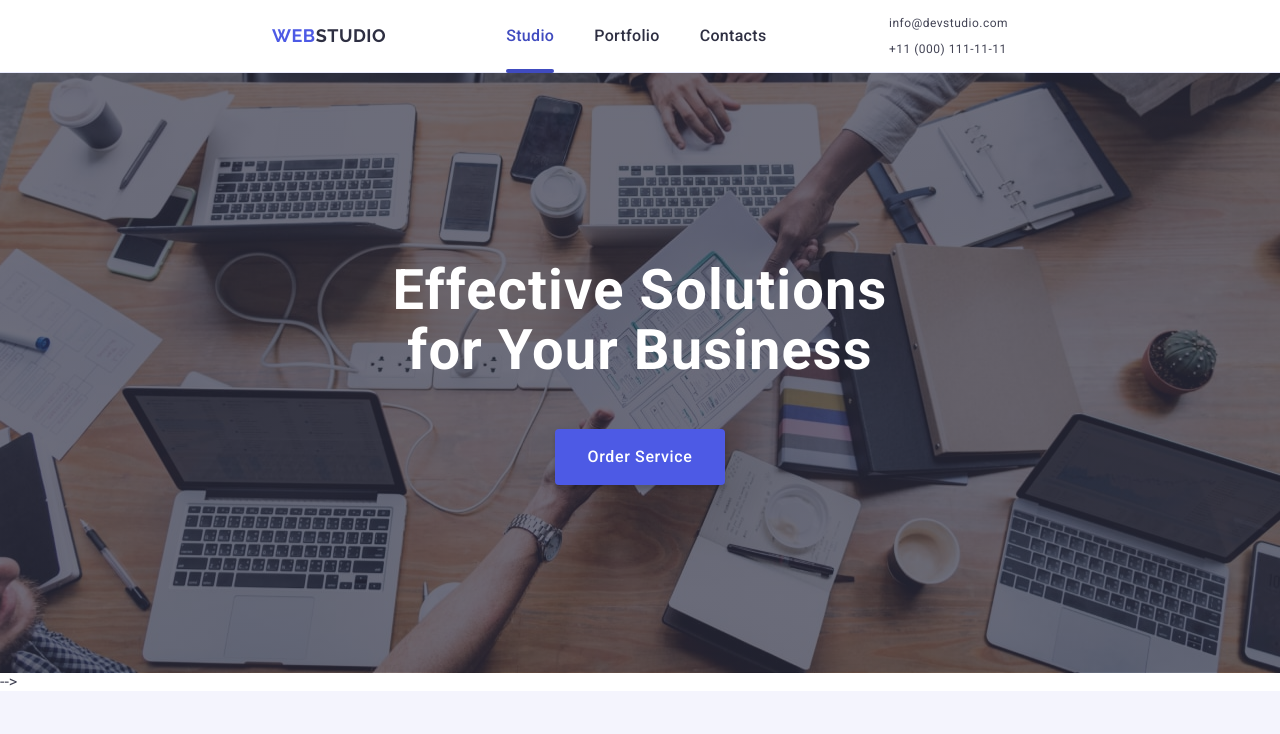
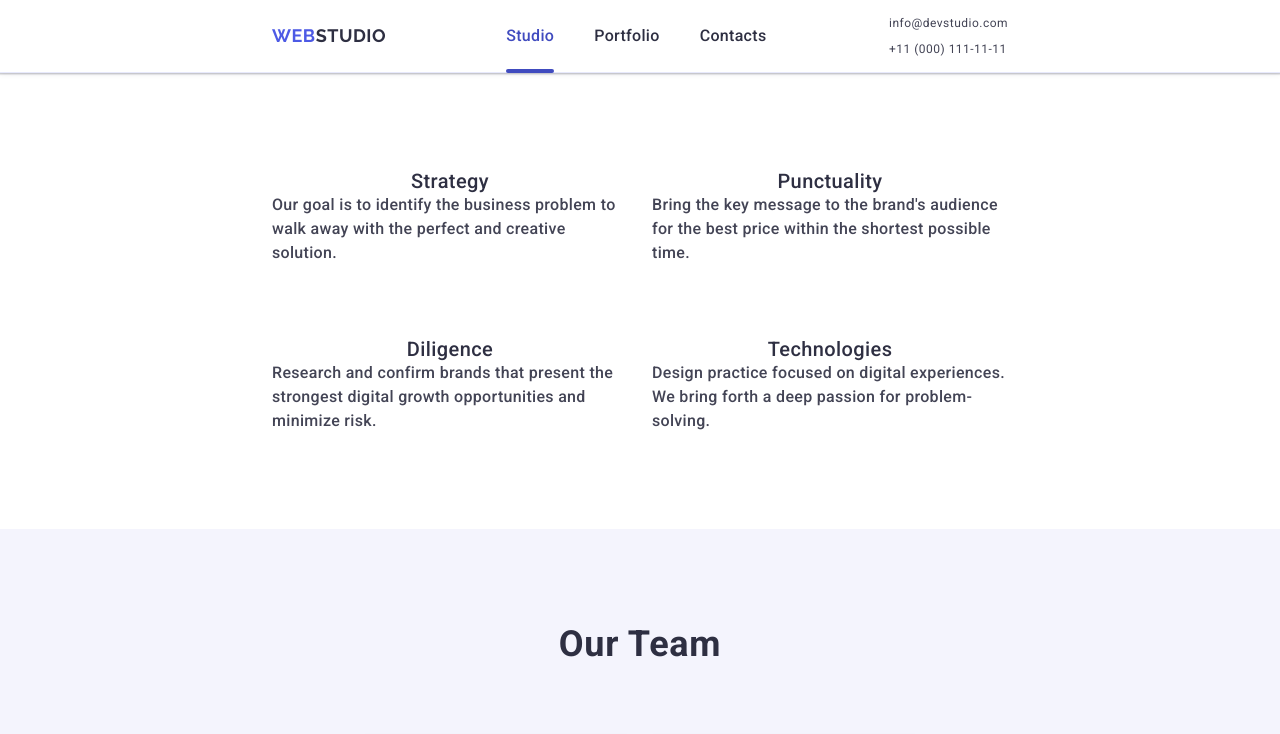
Before and after one commit to o-hadalin/goit-markup-hw-06, a plain HTML site: page index.html in a window 1280 px wide. Shown: the top 734 px of the page. Drawn offline with nearby package versions, Linux system fonts and the light colour scheme.

Commit message:
Errors from validator (comments)

```diff
--- a/index.html
+++ b/index.html
@@ -100,15 +100,14 @@
     <!-- Main content -->
     <main>
       <!-- Section order -->
-      <section class="order container">
+      <!-- <section class="order container">
         <div class="container order-container">
           <h1 class="order-titul">Effective Solutions for Your Business</h1>
           <button class="order-button" type="button" data-modal-open>Order Service</button>
         </div>
-      </section>
-      -->
+      </section> -->
       <!-- Section mission -->
-      <!-- <section class="advantages">
+      <section class="advantages">
         <div class="container advantages-container">
           <h2 class="visually-hidden">Our Advantages</h2>
           <ul class="mission-ul">
```
